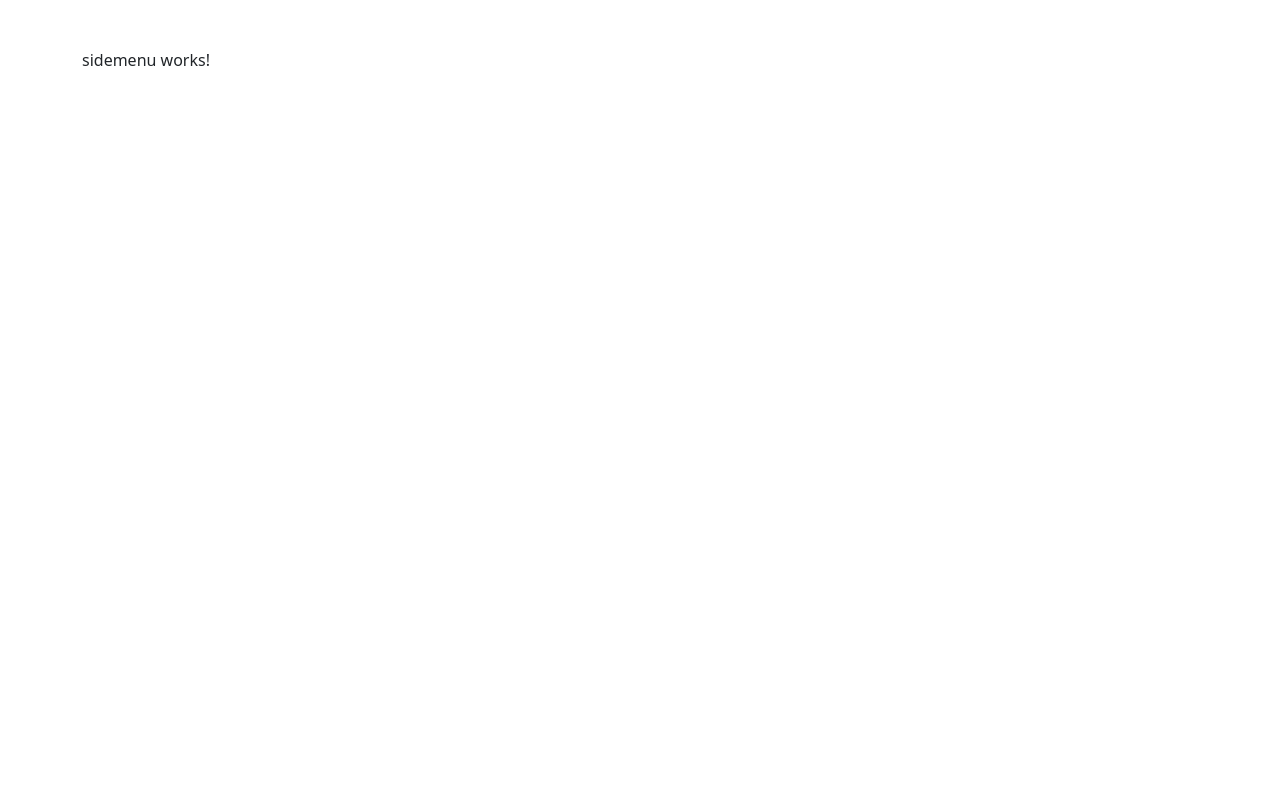
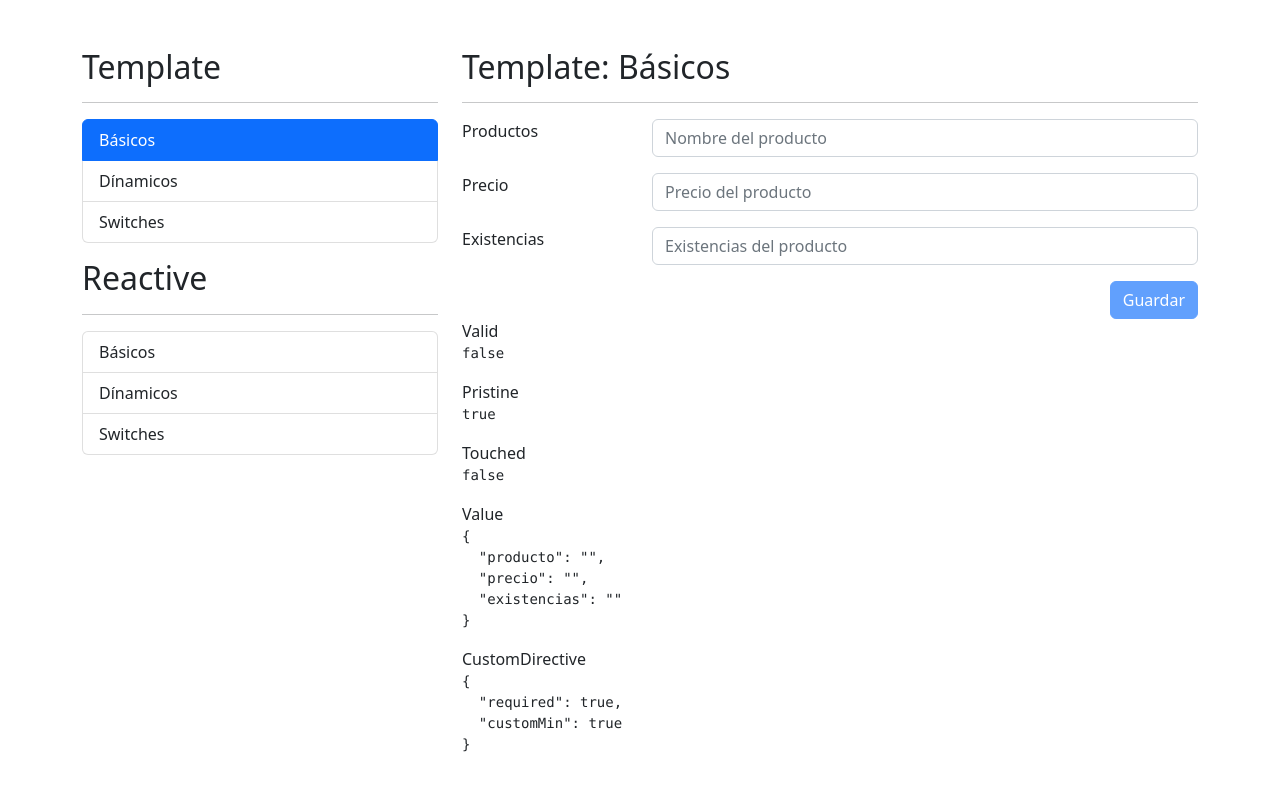
Before and after one commit to miguelaurela/FormulariosApp, an Angular app: page /template/basicos in a window 1280 px wide. Before the commit this address led to /. Shown: the top 790 px of the page. Built offline with nearby package versions, Linux system fonts and the light colour scheme.

Commit message:
video 240 Template: Limpiar el formulario_

```diff
--- a/src/app/app-routing.module.ts
+++ b/src/app/app-routing.module.ts
@@ -1,7 +1,17 @@
 import { NgModule } from '@angular/core';
 import { RouterModule, Routes } from '@angular/router';
+import { TemplateModule } from './template/template.module';
 
-const routes: Routes = [];
+const routes: Routes = [
+  {
+    path:'template',
+    loadChildren:()=> import('./template/template.module').then(m=>m.TemplateModule)
+  },
+  {
+    path:'reactive',
+    loadChildren:()=> import('./reactive/reactive.module').then(m=>m.ReactiveModule)
+  }
+];
 
 @NgModule({
   imports: [
--- a/src/app/shared/shared.module.ts
+++ b/src/app/shared/shared.module.ts
@@ -1,6 +1,7 @@
 import { NgModule } from '@angular/core';
 import { CommonModule } from '@angular/common';
 import { SidemenuComponent } from './sidemenu/sidemenu.component';
+import { RouterModule } from '@angular/router';
 
 
 
@@ -9,7 +10,8 @@ import { SidemenuComponent } from './sidemenu/sidemenu.component';
     SidemenuComponent
   ],
   imports: [
-    CommonModule
+    CommonModule,
+    RouterModule
   ],
   exports:[
     SidemenuComponent
--- a/src/app/shared/sidemenu/sidemenu.component.html
+++ b/src/app/shared/sidemenu/sidemenu.component.html
@@ -1 +1,20 @@
-<p>sidemenu works!</p>
+<h2>Template</h2>
+<hr>
+<ul class="list-group">
+    <li *ngFor="let item of templateMenu"
+        class="list-group-item"
+        [routerLink]="[item.ruta]"
+        routerLinkActive="active">
+        {{item.texto}}
+    </li>
+</ul>
+<h2 class="mt-3">Reactive</h2>
+<hr>
+<ul class="list-group">
+    <li *ngFor="let item of reactiveMenu"
+        class="list-group-item"
+        [routerLink]="[item.ruta]"
+        routerLinkActive="active">
+        {{item.texto}}
+    </li>
+</ul>
--- a/src/app/shared/sidemenu/sidemenu.component.ts
+++ b/src/app/shared/sidemenu/sidemenu.component.ts
@@ -1,15 +1,42 @@
-import { Component, OnInit } from '@angular/core';
-
+import { Component } from '@angular/core';
+interface MenuItem{
+  texto:string;
+  ruta:string;
+}
 @Component({
   selector: 'app-sidemenu',
   templateUrl: './sidemenu.component.html',
   styleUrls: ['./sidemenu.component.css']
 })
-export class SidemenuComponent implements OnInit {
+export class SidemenuComponent  {
 
-  constructor() { }
-
-  ngOnInit(): void {
-  }
+  templateMenu:MenuItem[]=[
+    {
+      texto:'Básicos',
+      ruta: './template/basicos'
+    },
+    {
+      texto:'Dínamicos',
+      ruta: './template/dinamicos'
+    },
+    {
+      texto:'Switches',
+      ruta: './template/switches'
+    },
+  ]
+  reactiveMenu:MenuItem[]=[
+    {
+      texto:'Básicos',
+      ruta: './reactive/basicos'
+    },
+    {
+      texto:'Dínamicos',
+      ruta: './reactive/dinamicos'
+    },
+    {
+      texto:'Switches',
+      ruta: './reactive/switches'
+    },
+  ]
 
 }
--- a/src/app/template/basicos/basicos.component.html
+++ b/src/app/template/basicos/basicos.component.html
@@ -1 +1,87 @@
-<p>basicos works!</p>
+<h2>Template: Básicos</h2>
+<hr>
+<div class="row">
+    <div class="col">
+        <form (ngSubmit)="guardar()" #miFormulario="ngForm">
+             <!-- campo de producto -->
+            <div class="mb-3 row">
+                <label class="col-sm-3 col-from-label">Productos</label>
+                    <div class="col-sm-9">
+                        <input
+                            type="text"
+                            class="form-control"
+                            ngModel
+                            name="producto"
+                            placeholder="Nombre del producto"
+                            required
+                            minlength="3">
+                            <span class="form-text  text-danger"
+                                *ngIf="nombreValido()"
+                            >Debe ser de 3 letras</span>
+                    </div>
+
+            </div>
+            <!-- campo de precio -->
+            <div class="mb-3 row">
+                <label class="col-sm-3 col-from-label">Precio</label>
+                    <div class="col-sm-9">
+                        <input
+                            type="number"
+                            class="form-control"
+                            ngModel
+                            name="precio"
+                            placeholder="Precio del producto"
+                            required
+                            min="0">
+                            <span class="form-text  text-danger"
+                                *ngIf="precioValido()"
+                            >El precio debe ser mayor que 0</span>
+                    </div>
+            </div>
+            <!-- campo de existencias -->
+            <div class="mb-3 row">
+                <label class="col-sm-3 col-from-label">Existencias</label>
+                    <div class="col-sm-9">
+                        <input
+                            type="number"
+                            class="form-control"
+                            ngModel
+                            name="existencias"
+                            customMin
+                            [minimo]="10"
+                            placeholder="Existencias del producto"
+                            required>
+                    </div>
+            </div>
+            <div class="row">
+                <div class="col">
+                    <button type="submit"
+                    [disabled]="miFormulario.invalid"
+                    class="btn btn-primary float-end">
+                    Guardar
+                    </button>
+                </div>
+            </div>
+        </form>
+    </div>
+</div>
+
+<div class="row">
+    <div class="col">
+        <span>Valid</span>
+        <pre>{{miFormulario.valid}}</pre>
+
+        <span>Pristine</span>
+        <pre>{{miFormulario.pristine}}</pre>
+
+        <span>Touched</span>
+        <pre>{{miFormulario.touched}}</pre>
+
+        <span>Value</span>
+        <pre>{{miFormulario.value|json}}</pre>
+
+        <span>CustomDirective</span>
+        <pre>{{miFormulario.controls['existencias']?.errors |json}}</pre>
+
+    </div>
+</div>
--- a/src/app/template/basicos/basicos.component.ts
+++ b/src/app/template/basicos/basicos.component.ts
@@ -1,5 +1,5 @@
-import { Component, OnInit } from '@angular/core';
-
+import { Component, OnInit,Input,Output,ViewChild } from '@angular/core';
+import {NgForm} from '@angular/forms'
 @Component({
   selector: 'app-basicos',
   templateUrl: './basicos.component.html',
@@ -7,9 +7,33 @@ import { Component, OnInit } from '@angular/core';
 })
 export class BasicosComponent implements OnInit {
 
+  //Decorador
+  @Input() Recibir!:any;
+
+  @Output() Emitir!:any;
+
+  @ViewChild('miFormulario') miFormulario!: NgForm;
+
   constructor() { }
 
   ngOnInit(): void {
   }
-
+  // guardar( miformulario:any){
+  nombreValido():boolean{
+    return  this.miFormulario?.controls['producto']?.invalid &&
+            this.miFormulario?.controls['producto']?.touched
+  }
+  precioValido():boolean{
+    return  this.miFormulario?.controls['precio']?.touched &&
+            this.miFormulario?.controls['precio']?.value<0
+  }
+  guardar(){
+    console.log(this.miFormulario);
+    this.miFormulario.resetForm({
+      precio:0,
+      producto:'Algo',
+      existencias:0
+    })
+    // console.log(this.miFormulario.controls['existencias']);
+  }
 }
--- /dev/null
+++ b/src/app/template/directives/custom-min.directive.ts
@@ -0,0 +1,23 @@
+import { Input ,Directive} from '@angular/core';
+import {FormControl,NG_VALIDATORS,Validator} from '@angular/forms';
+@Directive({
+    selector:'[customMin]|[ngModel]',
+    providers:[{
+        provide:NG_VALIDATORS,
+        useExisting:CustomMinDirective,
+        multi:true
+    }]
+})
+export class CustomMinDirective implements Validator {
+    @Input() minimo!:number;
+    constructor(){
+        console.log('Directiva',this.minimo);
+    }
+    validate( control: FormControl){
+        const inputValue=control.value;
+        console.log(inputValue);
+        return (inputValue<this.minimo)?
+        {'customMin':true}
+        :null
+    }
+}
```
Also changed, not shown: src/app/template/template.module.ts (+6 -2 lines).
